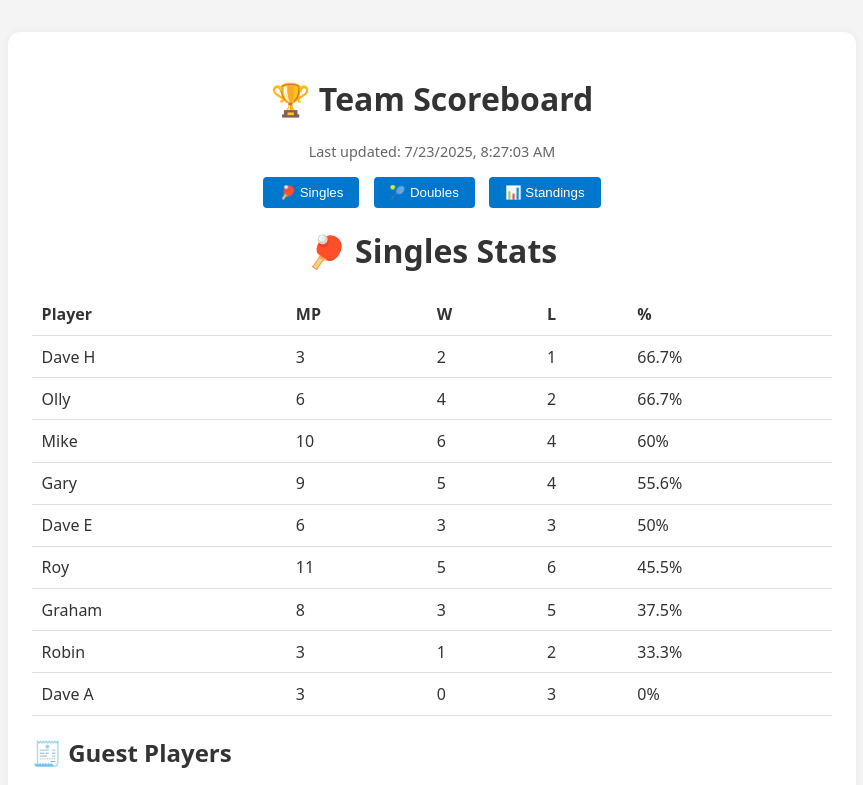
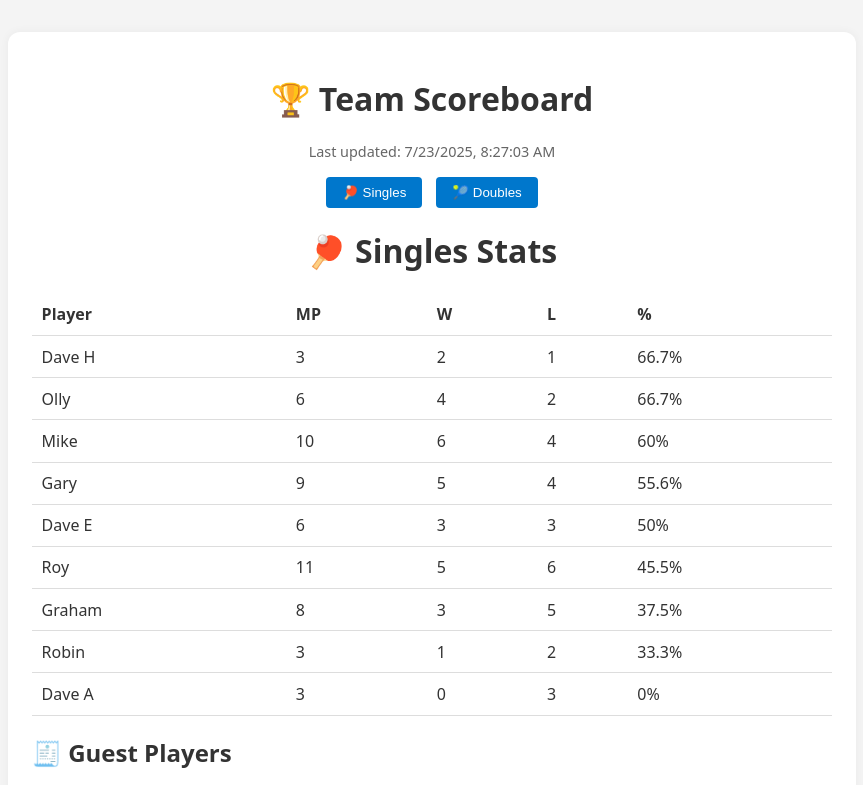
Before and after one commit to olvrvrmr/pool-stats, a website: page index.html in a window 1280 px wide. Shown: the top 785 px of the page, without its empty margins (208-1071 px from the left). Drawn offline with nearby package versions, Linux system fonts and the light colour scheme.

Commit message:
Update index.html

```diff
--- a/index.html
+++ b/index.html
@@ -14,13 +14,11 @@
     <div class="tabs">
       <button id="btn-singles" onclick="showSection('singles')">🏓 Singles</button>
       <button id="btn-doubles" onclick="showSection('doubles')">🎾 Doubles</button>
-      <button id="btn-standings" onclick="showSection('standings')">📊 Standings</button>
     </div>
 
     <div id="content">
       <div id="singles" class="section"></div>
       <div id="doubles" class="section"></div>
-      <div id="standings" class="section"></div>
     </div>
   </div>
 
@@ -40,10 +38,6 @@
       document.getElementById('singles').innerHTML = marked.parse(parts[0]);
       document.getElementById('doubles').innerHTML = marked.parse(parts[1]);
 
-      const standingsRes = await fetch('https://raw.githubusercontent.com/olvrvrmr/pool-stats/main/standings.md');
-      const standingsText = await standingsRes.text();
-      document.getElementById('standings').innerHTML = marked.parse(standingsText);
-
       const now = new Date().toLocaleString();
       document.getElementById('last-updated').textContent = 'Last updated: ' + now;
     } catch (err) {
@@ -53,11 +47,10 @@
   }
 
   function showSection(section) {
-    const sections = ['singles', 'doubles', 'standings'];
+    const sections = ['singles', 'doubles'];
     const buttons = {
       singles: document.getElementById('btn-singles'),
-      doubles: document.getElementById('btn-doubles'),
-      standings: document.getElementById('btn-standings')
+      doubles: document.getElementById('btn-doubles')
     };
 
     sections.forEach(id => {
```
